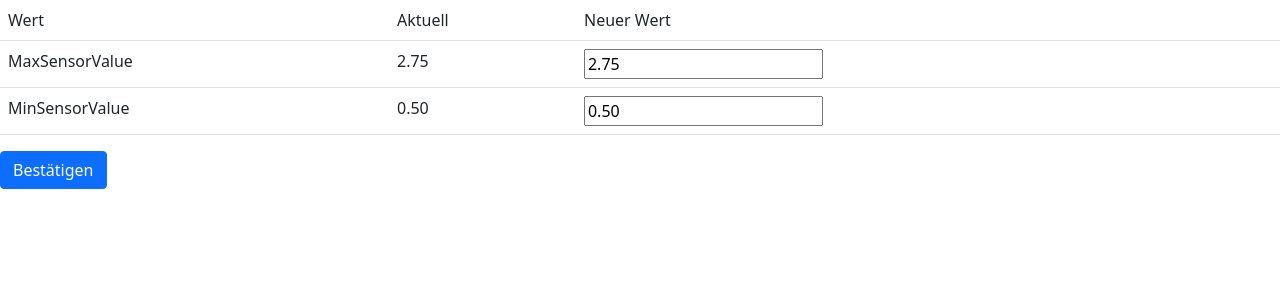
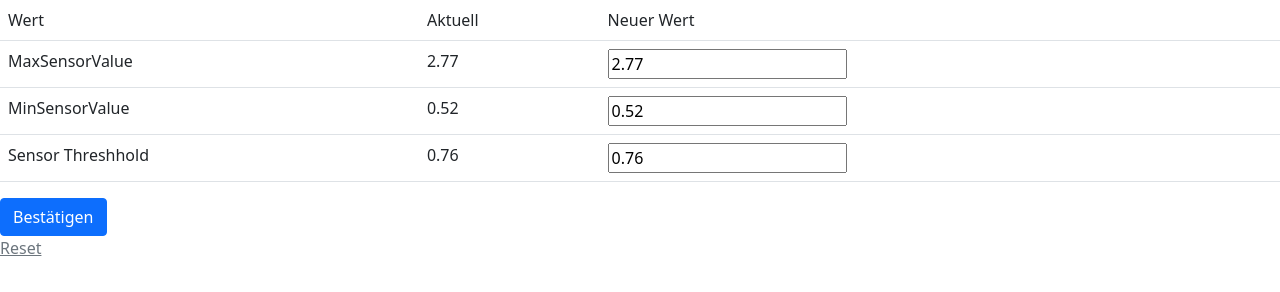
Before and after one commit to hansefred/Pelletslager, a plain HTML site: page Settings.html in a window 1280 px wide. Drawn offline with nearby package versions, Linux system fonts and the light colour scheme.

Commit message:
Initial fertig
Initial fertig

```diff
--- a/Settings.html
+++ b/Settings.html
@@ -17,17 +17,23 @@
 </tr>
 <tr>
 <td>MaxSensorValue</td>
-<td>2.75</td>
-<td><input type="text" name="MaxValue" value="2.75"></td>
+<td>2.77</td>
+<td><input type="text" name="MaxValue" value="2.77"></td>
 </tr>
 <tr>
 <td>MinSensorValue</td>
-<td>0.50</td>
-<td><input type="text" name="minValue" value="0.50"></td>
+<td>0.52</td>
+<td><input type="text" name="minValue" value="0.52"></td>
+</tr>
+<tr>
+<td>Sensor Threshhold</td>
+<td>0.76</td>
+<td><input type="text" name="threshhold" value="0.76"></td>
 </tr>
 </tbody>
 </table>
 <button type="submit" class="btn btn-primary">Bestätigen</button>
 </form>
+<p><a href="/Reset" class="link-secondary">Reset</a></p>
 </body>
 </html>
```
Also changed, not shown: Index.html (+2 -2 lines), 2 other files.
